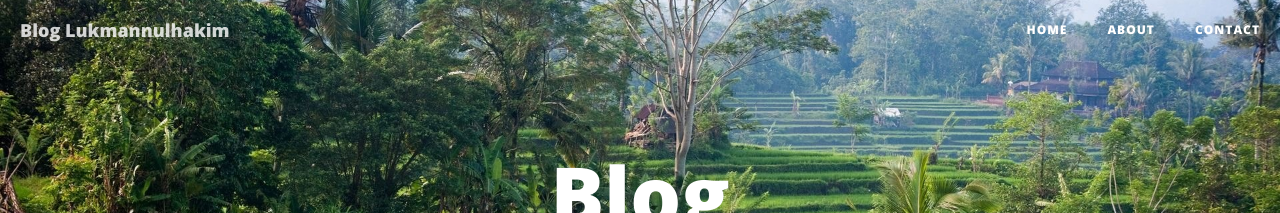
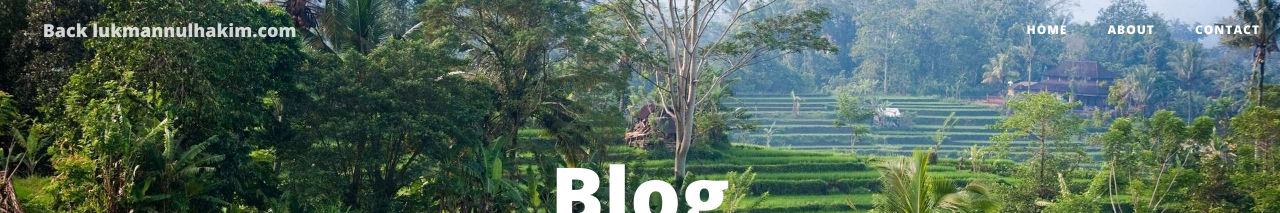
Before and after one commit to lukmannulhakim/lukmannulhakim.github.io, a Jekyll site: the page built from index.html, in a window 1280 px wide. Shown: the top 213 px of the page. Built offline with Jekyll 4.4.1, drawn with Linux system fonts in a browser that asks for light colours; nearby versions of some CDN libraries; the list of posts is cut into pages by our own code.

Commit message:
edit general information

```diff
--- a/_includes/nav.html
+++ b/_includes/nav.html
@@ -9,7 +9,7 @@
                 <span class="icon-bar"></span>
                 <span class="icon-bar"></span>
             </button>
-            <a class="navbar-brand" href="{{ site.baseurl }}/">{{ site.title }}</a>
+            <a class="navbar-brand" href="{{ site.baseurl }}/">&#8592; Back lukmannulhakim.com</a>
         </div>
 
         <!-- Collect the nav links, forms, and other content for toggling -->
```
